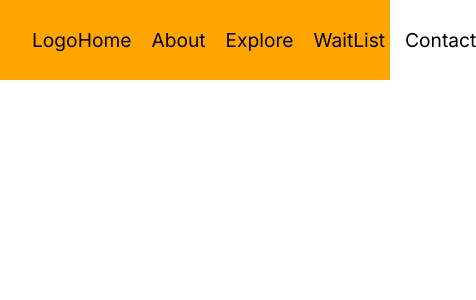
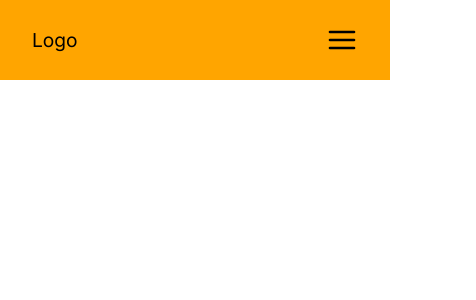
Before and after one commit to nedu-m/ableton, a React (Create React App) app: page / in a window 390 px wide. Shown: the top 300 px of the page, 476 px wide, since content can reach past the window. Built offline with nearby package versions, Linux system fonts and the light colour scheme.

Commit message:
made navbar responsive

```diff
--- a/package.json
+++ b/package.json
@@ -10,6 +10,7 @@
     "@testing-library/user-event": "^13.5.0",
     "react": "^17.0.2",
     "react-dom": "^17.0.2",
+    "react-icons": "^4.3.1",
     "react-router-dom": "^6.2.2",
     "react-scripts": "5.0.0",
     "styled-components": "^4.1.3",
--- a/src/components/Home.js
+++ b/src/components/Home.js
@@ -11,7 +11,7 @@
 const Home = () => {
   return (
     <Wrapper>
-
+    <h1>Home</h1>
     </Wrapper>
   );
 };
--- a/src/components/NavBar.js
+++ b/src/components/NavBar.js
@@ -1,12 +1,11 @@
 import React, { useState } from 'react'
 import styled from 'styled-components'
 import { Link } from 'react-router-dom';
-
+import { FiMenu, FiX } from 'react-icons/fi';
 import '../styles/Navbar.css'
 
+const Navbar = () => {
   const Nav = styled.div``;
-
-export default function NavBar() {
   const [open, setOpen] = useState(false);
 
 	const handleClick = () => {
@@ -18,37 +17,37 @@
 	};
 
 	return (
-    <Nav className='navbar'>
-      <Link to='/' className='nav-logo' onClick={() => setOpen(false)}>
+		<Nav className="navbar">
+			<Link to="/" className="nav-logo">
 				Logo
 			</Link>
-      <ul className={open ? 'nav-link active' : 'nav-links'}>
-        <li className='nav-item'>
-          <Link to="/" className='nav-link' onClick={() => setOpen(false)}>
+			<div onClick={handleClick} className="nav-icon">
+				{open ? <FiX /> : <FiMenu />}
+			</div>
+			<ul className={open ? 'nav-links active' : 'nav-links'}>
+				<li className="nav-item">
+					<Link to="/" className="nav-link" onClick={closeMenu}>
 						Home
 					</Link>
 				</li>
-        <li className='nav-item'>
-          <Link to="/about" className='nav-link' onClick={() => setOpen(false)}>
+				<li className="nav-item">
+					<Link to="/about" className="nav-link" onClick={closeMenu}>
 						About
 					</Link>
 				</li>
-        <li className='nav-item'>
-          <Link to="/explore" className='nav-link' onClick={() => setOpen(false)}>
-            Explore
+				<li className="nav-item">
+					<Link to="/shop" className="nav-link" onClick={closeMenu}>
+						Shop
 					</Link>
 				</li>
-        <li className='nav-item'>
-          <Link to="/waitlist" className='nav-link' onClick={() => setOpen(false)}>
-            WaitList
-          </Link>
-        </li>
-        <li className='nav-item'>
-          <Link to="/contact" className='nav-link' onClick={() => setOpen(false)}>
+				<li className="nav-item">
+					<Link to="/contact" className="nav-link" onClick={closeMenu}>
 						Contact
 					</Link>
 				</li>
 			</ul>
 		</Nav>
-  )
+	);
 };
+
+export default Navbar;
--- a/src/styles/Navbar.css
+++ b/src/styles/Navbar.css
@@ -36,3 +36,35 @@
   font-size: 2rem;
   cursor: pointer;
 }
+
+@media only screen and (max-width: 500px) {
+  .navbar {
+    position: relative;
+  }
+
+  .nav-links {
+    display: flex;
+    flex-direction: column;
+    position: absolute;
+    text-align: center;
+    width: 100%;
+    top: 80px;
+    left: -100%;
+    transition: 0.5s all;
+  }
+
+  .nav-links.active {
+    background: greenyellow;
+    left: 0;
+  }
+
+  .nav-item {
+    padding: 10px 0;
+    border-top: 1px solid black;
+    border-bottom: 1px solid black;
+  }
+
+  .nav-icon {
+    display: flex;
+  }
+}
```
Also changed, not shown: 1 other file (tests, documents, lock files or other folders). Lines whose indentation alone changed are shown as unchanged.
